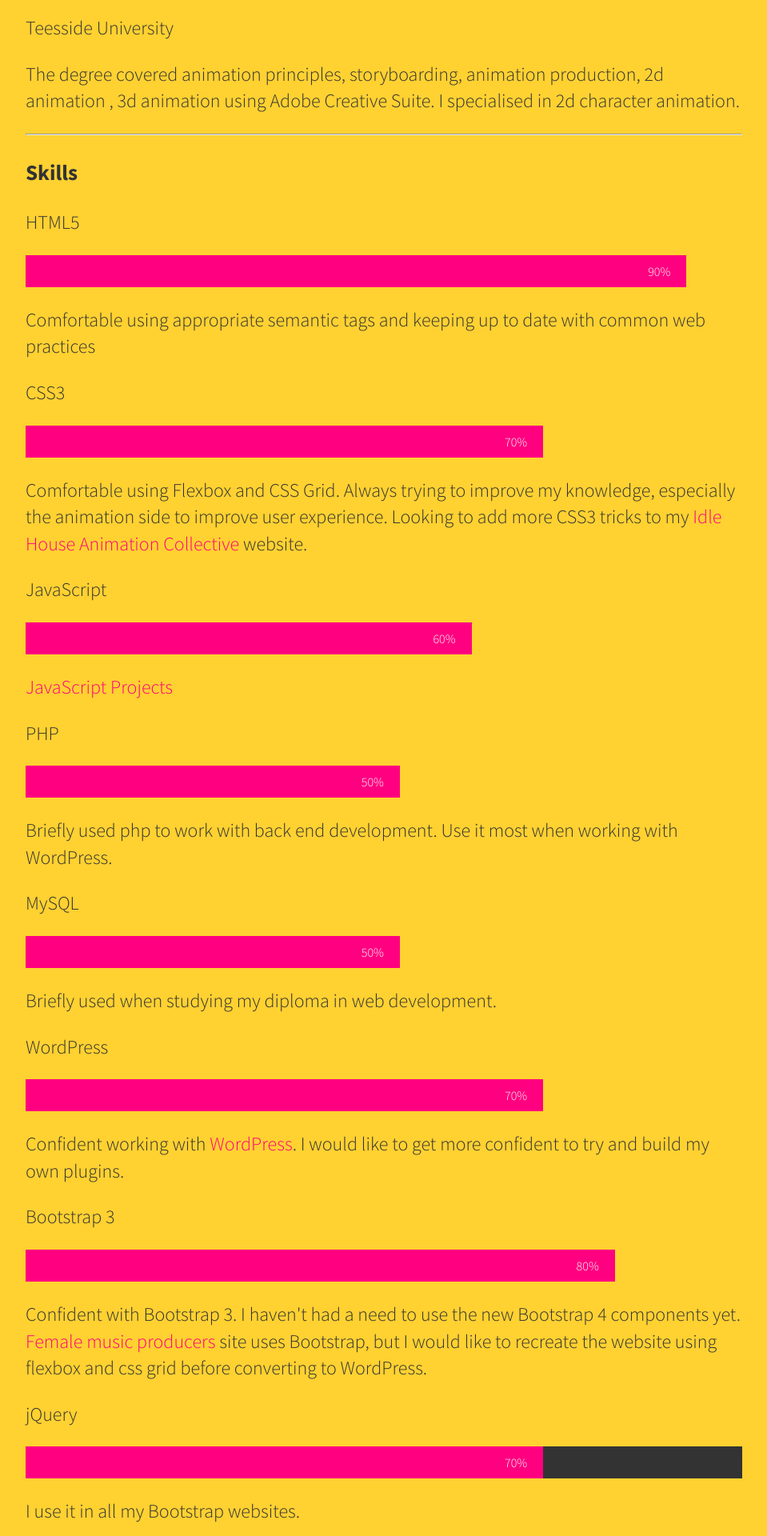
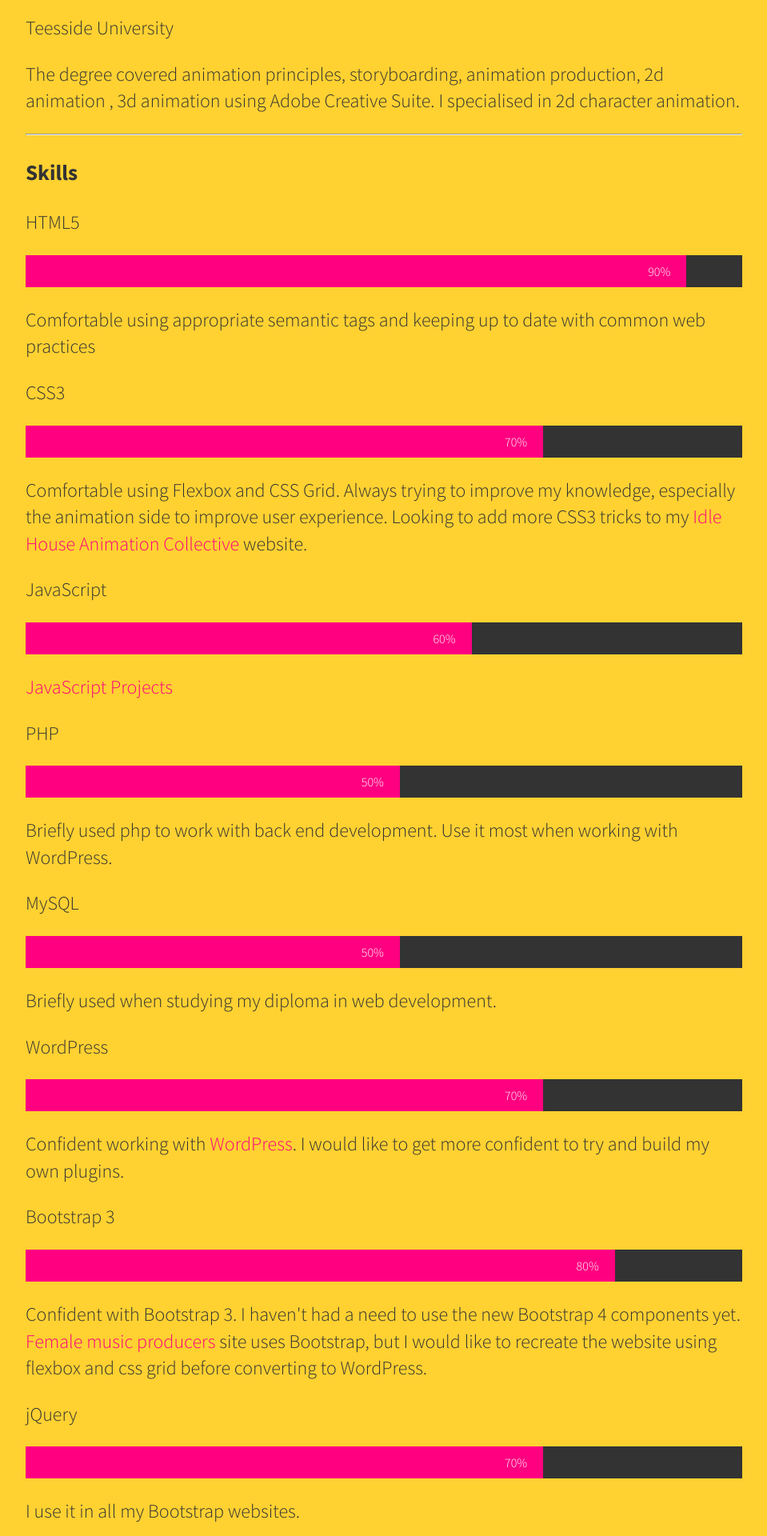
Before and after one commit to SundeepToor/sundeeptoor.github.io, a Jekyll site: the page built from cv/index.html, in a window 1280 px wide. Shown: the part 2382-4302 px from the top of the page at 80% size, without its empty margins (160-1119 px from the left). Built offline with Jekyll 4.4.1, drawn with Linux system fonts in a browser that asks for light colours.

Commit message:
Update index.html

```diff
--- a/cv/index.html
+++ b/cv/index.html
@@ -51,43 +51,43 @@ The senior web developer and agency director were impressed with how quickly I p
 <hr>
 <h3>Skills</h3>
 <p>HTML5</p>
-<div class="container">
+<div class="skillcontainer">
   <div class="skills html">90%</div>
 </div>
 <p>Comfortable using appropriate semantic tags and keeping up to date with common web practices</p>
 
 <p>CSS3</p>
-<div class="container">
+<div class="skillcontainer">
   <div class="skills css">70%</div>
 </div>
 <p>Comfortable using Flexbox and CSS Grid. Always trying to improve my knowledge,  especially the animation side to improve user experience. Looking to add more CSS3 tricks to my <a href="http://idlehouse.prolificpolymath.com/">Idle House Animation Collective</a> website.</p>
 
 <p>JavaScript</p>
-<div class="container">
+<div class="skillcontainer">
   <div class="skills js">60%</div>
 </div>
 <p><a href="https://sundeeptoor.github.io/projects/">JavaScript Projects</a></p>
 
 <p>PHP</p>
-<div class="container">
+<div class="skillcontainer">
   <div class="skills php">50%</div>
 </div>
 <p>Briefly used php to work with back end development. Use it most when working with WordPress.</p>
 
 <p>MySQL</p>
-<div class="container">
+<div class="skillcontainer">
   <div class="skills mysql">50%</div>
 </div>
 <p>Briefly used when studying my diploma in web development.</p>
 
 <p>WordPress</p>
-<div class="container">
+<div class="skillcontainer">
   <div class="skills wordpress">70%</div>
 </div>
 <p>Confident working with <a href="https://2smokingpencils.prolificpolymath.com/">WordPress</a>. I would like to get more confident to try and build my own plugins.</p>
 
 <p>Bootstrap 3</p>
-<div class="container">
+<div class="skillcontainer">
   <div class="skills bootstrap">80%</div>
 </div>
 <p>Confident with Bootstrap 3. I haven't had a need to use the new Bootstrap 4 components yet. <a href="http://fmp.prolificpolymath.com/">Female music producers</a> site uses Bootstrap, but I would like to recreate the website using flexbox and css grid before converting to WordPress.</p>
```
